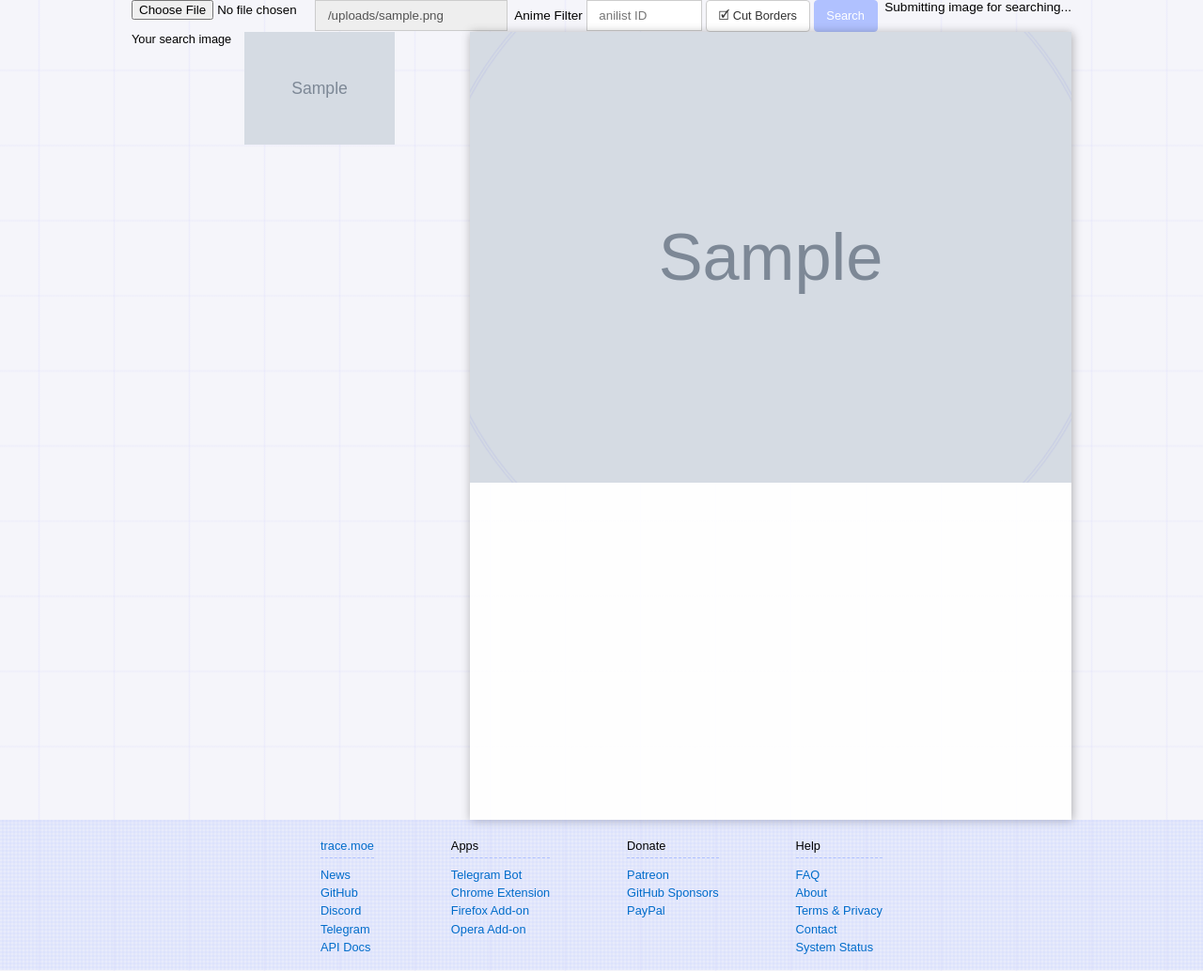
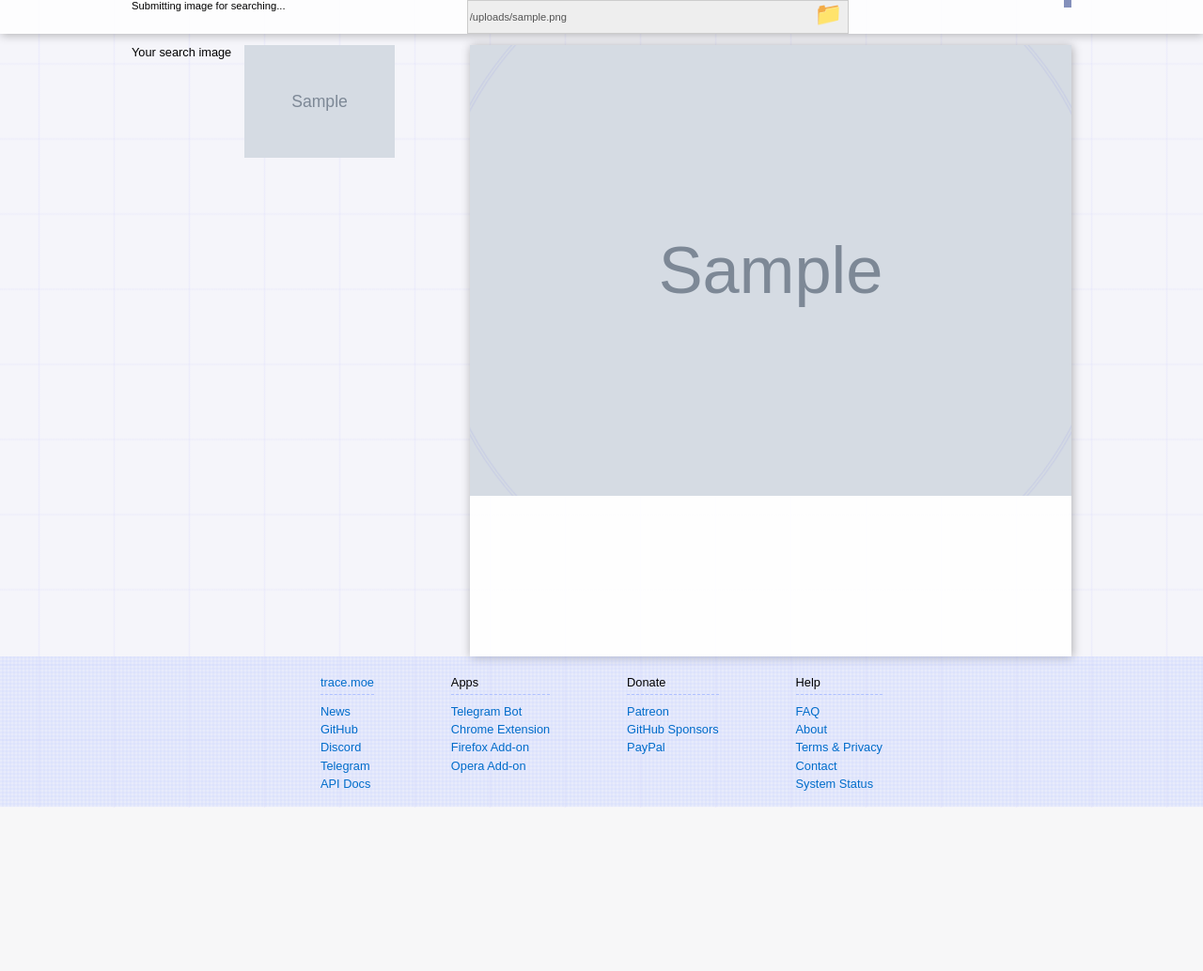
Before and after one commit to soruly/trace.moe-www, a Node project: template views/index.ejs in a window 1280 px wide. Shown: the whole page at 94% size. After the commit the page ends 859 px from the top, so only its background shows below. Run offline with Node 20 templates, Linux system fonts and the light colour scheme; the template is opened without the code that fills it: most values are stand-ins (such as "Sample title", 1, 10 or a date in 2020); grey boxes marked "Sample" are stand-in pictures.

Commit message:
Reconstruct search bar

```diff
--- a/static/css/index.css
+++ b/static/css/index.css
@@ -1,13 +1,3 @@
-.wrap {
-  display: flex;
-  flex-wrap: wrap;
-  align-items: flex-start;
-  align-content: space-around;
-  justify-content: space-between;
-  max-width: 1000px;
-  margin: auto;
-}
-
 .icon-check::after {
   content: "🗹";
 }
@@ -24,70 +14,147 @@
   content: "🔊";
 }
 
-.form {
+.search-bar {
+  position: absolute;
+  top: calc(50% - 80px);
+  transform: translate(0, -50%);
+  width: 100%;
+  transition: all 100ms;
+  z-index: 1;
+}
+.search-bar.ready {
+  top: 0;
+  left: 0;
+  right: 0;
+  width: 100%;
+  transition: all 100ms;
+  transform: translate(0, 0);
+  box-shadow: 1px 1px 10px rgba(0, 0, 0, 0.3);
+  background: rgba(255, 255, 255, 0.8);
+}
+.top {
+  max-width: 1000px;
+  margin: auto;
   font-size: 0.85rem;
-  width: 100%;
+  width: 300px;
   display: flex;
   flex-wrap: wrap;
   align-items: flex-start;
   align-content: space-around;
   justify-content: space-between;
+  transition: all 100ms;
+  box-shadow: 1px 1px 10px rgba(0, 0, 0, 0.3);
+  background: rgba(255, 255, 255, 0.8);
 }
-
-input[type="file"] {
-  width: 180px;
+.search-bar.ready .top {
+  width: 100%;
+  transition: all 100ms;
+  background: transparent;
+  box-shadow: unset;
 }
-
-.form-control {
+.advanced {
+  display: none;
+}
+.search-bar .image-url {
+  line-height: 2rem;
+  width: 15rem;
+  display: inline-block;
+  border: 1px solid #666666;
+  vertical-align: bottom;
+  outline: 0;
+  font-size: 0.7rem;
+  transition: all 300ms;
+}
+.search-bar.ready .image-url {
+  width: 25rem;
+}
+.search-bar .file {
+  position: relative;
+  width: 2rem;
+  height: 2rem;
+  font-size: 1.5rem;
+  overflow: hidden;
+  cursor: pointer;
+  display: inline-block;
+  left: -2.5rem;
+}
+.search-bar .file::after {
+  content: "📁";
+}
+.search-bar .file:hover::after {
+  content: "📂";
+}
+.search-bar .file input[type="file"] {
+  position: absolute;
+  top: 0;
+  right: 0;
+  font-size: 3rem;
+  opacity: 0;
+  cursor: inherit;
+}
+.search-bar .form-control {
   background-color: #ffffff;
   border-color: #cccccc;
 }
-.form-control[disabled] {
+.search-bar .form-control[disabled] {
   background-color: #eeeeee;
   border-color: #cccccc;
 }
-
-input[type="text"],
-input[type="url"] {
-  border: 1px solid #cccccc;
-  padding: 0.5rem 0.8rem;
-  outline: 0;
-}
-
-input[type="text"]:focus,
-input[type="url"]:focus {
+.search-bar input[type="text"]:focus,
+.search-bar input[type="url"]:focus {
   box-shadow: inset 0 1px 1px rgb(0 0 0 / 8%), 0 0 8px rgb(102 175 233 / 60%);
   border: 1px solid #b0c1ff;
 }
-
-input[type="text"] {
+.search-bar #anilistFilter {
   width: 6rem;
 }
-
-.btn {
+.search-bar button {
   display: inline-block;
   text-align: center;
   vertical-align: middle;
   cursor: pointer;
   border: 1px solid #cccccc;
-  padding: 0.5rem 0.8rem;
+  padding: 0.2rem 0.2rem;
   font-size: 0.8rem;
   line-height: 1rem;
-  border-radius: 4px;
   outline: 0;
 }
-.btn-default {
-  color: #333;
+.search-bar button[disabled] {
+  cursor: default;
+}
+.search-bar #cutBordersBtn {
+  color: #333333;
   background-color: #fff;
   border-color: #ccc;
 }
-.btn-primary {
-  color: #fff;
+.search-bar #searchBtn {
+  display: none;
+}
+.search-bar.ready #searchBtn {
+  display: inline-block;
+  color: #ffffff;
   background-color: #b0c1ff;
   border-color: #b0c1ff;
 }
-.message-text {
-  display: inline-block;
+.search-bar #searchBtn[disabled] {
+  color: #cccccc;
+  background-color: #8490bb;
+  border-color: #8490bb;
+}
+.search-bar .message-text {
+  font-size: 0.7rem;
+}
+
+.wrap {
+  opacity: 0;
+  display: flex;
+  flex-wrap: wrap;
+  align-items: flex-start;
+  align-content: space-around;
+  justify-content: space-between;
+  max-width: 1000px;
+  margin: 3rem auto;
+  transition: all 300ms;
 }
 
 .search-image {
@@ -176,6 +243,7 @@
 .player-pane .progress-bar-control {
   position: absolute;
   color: #b0c1ff;
+  transition: all 300ms;
 }
 .player-pane .sound-btn {
   position: absolute;
@@ -195,7 +263,7 @@
 .player-pane .file-name-display {
   font-size: 0.7rem;
   width: 500px;
-  height: 0.7rem;
+  height: 1rem;
   text-overflow: ellipsis;
   overflow: hidden;
   white-space: nowrap;
@@ -213,43 +281,32 @@
   opacity: 0;
   transition: all 300ms;
 }
-
+.info-pane .title {
+  font-size: 18px;
+}
+.info-pane .subtitle {
+  font-size: 12px;
+}
 .info-pane .divider {
   border-bottom: 1px dashed #b0c1ff;
 }
-
+.info-pane .poster img {
+  opacity: 0;
+  transition: all 300ms;
+}
 .info-pane .detail {
   display: flex;
   align-items: flex-start;
   align-content: space-around;
   justify-content: space-between;
 }
-
 .info-pane .table {
   display: block;
   max-width: 400px;
 }
-
-.info-pane .table {
-  margin-top: 10px;
-}
-
-.info-pane .subtitle {
-  font-size: 12px;
-}
-
-.info-pane .title {
-  font-size: 18px;
-}
-
-.info-pane table td {
-  padding: 3px;
-}
-
 .info-pane #table td:first-child {
   min-width: 60px;
 }
-
 .info-pane td {
   border-bottom: 1px dotted #cccccc;
   vertical-align: middle;
@@ -258,9 +315,8 @@
 .info-pane tr:last-child td {
   border-bottom: none;
 }
-
 .info-pane .foot-notes {
-  float: right;
+  text-align: right;
   font-size: 0.6rem;
 }
 
--- a/static/js/index.js
+++ b/static/js/index.js
@@ -5,11 +5,11 @@
 }
 
 const updateURLParam = () => {
-  if (document.querySelector("#imageURL").value) {
+  if (document.querySelector(".image-url").value) {
     history.replaceState(
       null,
       null,
-      `/?url=${encodeURIComponent(document.querySelector("#imageURL").value.replace(/ /g, "%20"))}`
+      `/?url=${encodeURIComponent(document.querySelector(".image-url").value.replace(/ /g, "%20"))}`
     );
   } else {
     history.replaceState(null, null, "/");
@@ -45,7 +45,7 @@
   resetAll();
   // clear the input if user upload/paste image
   if (/^blob:/.test(originalImage.src)) {
-    document.querySelector("#imageURL").value = "";
+    document.querySelector(".image-url").value = "";
   }
   // updateURLParam();
   prepareSearchImage();
@@ -53,7 +53,7 @@
 
 window.addEventListener("load", (event) => {
   if (originalImage.dataset.url) {
-    originalImage.src = originalImage.dataset.url;
+    startLoadImage(originalImage.dataset.url);
   }
 });
 
@@ -82,9 +82,9 @@
   animeInfo = null;
   document.querySelector(".player").pause();
   preview.removeEventListener("click", playPause);
-  document.querySelector("#message-text").innerText = "Submitting image for searching...";
+  document.querySelector(".message-text").innerText = "Submitting image for searching...";
   document.querySelector("#searchBtn").disabled = true;
-  document.querySelector("#imageURL").disabled = true;
+  document.querySelector(".image-url").disabled = true;
 
   const formData = new FormData();
   formData.append("image", imgData);
@@ -106,31 +106,31 @@
   document.querySelector("#searchBtn span").classList.add("icon-search");
 
   document.querySelector("#searchBtn").disabled = false;
-  document.querySelector("#imageURL").disabled = false;
+  document.querySelector(".image-url").disabled = false;
 
   document.querySelector(".loading").classList.add("hidden");
   document.querySelector(".loader").classList.remove("ripple");
   document.querySelector("#searchBtn").disabled = false;
-  document.querySelector("#imageURL").disabled = false;
-  document.querySelector("#message-text").innerText = "";
+  document.querySelector(".image-url").disabled = false;
+  document.querySelector(".message-text").innerText = "";
 
   if (res.status === 429) {
-    document.querySelector("#message-text").innerText =
+    document.querySelector(".message-text").innerText =
       "You have searched too many times, please try again later.";
     return;
   }
   if (res.status !== 200) {
-    document.querySelector("#message-text").innerText = "Connection to Search Server Failed";
+    document.querySelector(".message-text").innerText = "Connection to Search Server Failed";
     return;
   }
   const { frameCount, result } = await res.json();
 
-  document.querySelector("#message-text").innerHTML += `${frameCount
+  document.querySelector(".message-text").innerHTML += `${frameCount
     .toString()
     .replace(/\B(?=(\d{3})+(?!\d))/g, ",")} frames searched`;
 
   if (result.length === 0) {
-    document.querySelector("#message-text").innerText = "No result";
+    document.querySelector(".message-text").innerText = "No result";
     return;
   }
 
@@ -194,25 +194,29 @@
 
 document.querySelector("#searchBtn").addEventListener("click", search);
 
+const startLoadImage = (src) => {
+  document.querySelector(".message-text").innerText = "Loading search image...";
+  document.querySelector(".wrap").style.opacity = 1;
+  document.querySelector(".search-bar").classList.add("ready");
+  originalImage.src = src;
+};
+
 let fetchImageDelay;
 
-document.querySelector("#imageURL").addEventListener("input", function () {
+document.querySelector(".image-url").addEventListener("input", function () {
   clearTimeout(fetchImageDelay);
-  if (document.querySelector("#imageURL").value.length) {
+  if (document.querySelector(".image-url").value.length) {
     if (document.querySelector("form").checkValidity()) {
       fetchImageDelay = setTimeout(function () {
-        document.querySelector("#message-text").innerText =
-          '<span class="icon icon-repeat spinning"></span>';
-        originalImage.src =
-          "https://trace.moe/image-proxy?url=" +
-          encodeURIComponent(document.querySelector("#imageURL").value.replace(/ /g, "%20"));
+        startLoadImage(`https://trace.moe/image-proxy?url=
+        ${encodeURIComponent(document.querySelector(".image-url").value.replace(/ /g, "%20"))}`);
         history.replaceState(
           null,
           null,
           "/?url=" +
-            encodeURIComponent(document.querySelector("#imageURL").value.replace(/ /g, "%20"))
+            encodeURIComponent(document.querySelector(".image-url").value.replace(/ /g, "%20"))
         );
-      }, 500);
+      }, 10);
     } else {
       document.querySelector("#submit").click();
     }
@@ -341,7 +345,7 @@
 };
 
 originalImage.onerror = function () {
-  document.querySelector("#message-text").innerText = "";
+  document.querySelector(".message-text").innerText = "";
 };
 
 let prepareSearchImage = function () {
@@ -369,9 +373,9 @@
       imgData = blob;
 
       document.querySelector("#searchBtn").disabled = false;
-      document.querySelector("#message-text").innerText = "";
+      document.querySelector(".message-text").innerText = "";
       if (document.querySelector("#autoSearch").checked) {
-        document.querySelector("#message-text").innerText = "";
+        document.querySelector(".message-text").innerText = "";
         document.querySelector("#autoSearch").checked = false;
         search();
       }
@@ -394,12 +398,12 @@
   }
 
   if (file) {
-    document.querySelector("#message-text").innerText = "Reading File...";
+    document.querySelector(".message-text").innerText = "Reading File...";
     if (file.type.match("image.*")) {
       URL.revokeObjectURL(originalImage.src);
-      originalImage.src = URL.createObjectURL(file);
+      startLoadImage(URL.createObjectURL(file));
     } else {
-      document.querySelector("#message-text").innerText = "Error: File is not an image";
+      document.querySelector(".message-text").innerText = "Error: File is not an image";
       return false;
     }
   }
@@ -416,7 +420,7 @@
 dropZone.addEventListener("dragover", handleDragOver, false);
 dropZone.addEventListener("drop", handleFileSelect, false);
 
-document.querySelector("#file").addEventListener("change", handleFileSelect, false);
+document.querySelector("input[type=file]").addEventListener("change", handleFileSelect, false);
 
 let CLIPBOARD = new CLIPBOARD_CLASS(dropZone);
 
@@ -463,7 +467,7 @@
   // default paste action
   this.paste_auto = function (e) {
     if (
-      e.target !== document.querySelector("#imageURL") &&
+      e.target !== document.querySelector(".image-url") &&
       e.target !== document.querySelector("#anilistFilter")
     ) {
       paste_mode = "";
@@ -498,7 +502,7 @@
     pastedImage.onload = function () {
       ctx.drawImage(pastedImage, 0, 0);
     };
-    originalImage.src = source;
+    startLoadImage(source);
   };
 }
 
--- a/static/js/info.js
+++ b/static/js/info.js
@@ -1,8 +1,9 @@
 const showAnilistInfo = async (anilistID) => {
   document.querySelector(".info-pane").style.opacity = 0;
+  document.querySelector(".info-pane .poster a img").style.opacity = 0;
   const data = await (await fetch(`https://api.trace.moe/info/${anilistID}`)).json();
+
   displayInfo(data);
-  document.querySelector(".info-pane").style.display = "inline-block";
   document.querySelector(".info-pane").style.opacity = 1;
 };
 
@@ -13,9 +14,9 @@
   if (src.coverImage.large) {
     document.querySelector(".info-pane .poster a").href = `//anilist.co/anime/${src.id}`;
     document.querySelector(".info-pane .poster a img").src = src.coverImage.large;
-    document.querySelector(".info-pane .poster a").style.visibility = "visible";
-  } else {
-    document.querySelector(".info-pane .poster a").style.visibility = "hidden";
+    document.querySelector(".info-pane .poster a img").addEventListener("load", (e) => {
+      e.target.style.opacity = 1;
+    });
   }
 
   let naturalText = "";
--- a/views/index.ejs
+++ b/views/index.ejs
@@ -52,49 +52,44 @@
     </div>
   </template>
 
-  <div class="wrap">
-    <div class="form">
-      <% if (originalImage) { %>
-      <input id="autoSearch" type="checkbox" style="display: none" checked />
-      <% } else { %>
-      <input id="autoSearch" type="checkbox" style="display: none" />
-      <% } %>
-      <input type="file" id="file" name="files[]" />
-      <br />
+  <div class="search-bar <%= imageURL ? 'ready' : '' %>">
+    <div class="top">
+      <div class="message-text">Drag &amp; Drop / Ctrl+V</div>
       <form method="post">
         <input
           type="url"
           pattern="https?://.+"
           name="imageURL"
-          class="form-control"
-          id="imageURL"
+          class="form-control image-url"
           placeholder="Image URL"
           value="<%= imageURL %>"
         />
+        <div class="file">
+          <input type="file" name="files[]" class="form-control" />
+        </div>
         <input type="submit" id="submit" style="display: none" />
+        <% if (originalImage) { %>
+        <input id="autoSearch" type="checkbox" style="display: none" checked />
+        <% } else { %>
+        <input id="autoSearch" type="checkbox" style="display: none" />
+        <% } %>
       </form>
 
-      <div>
-        <label for="anilistFilter">Anime Filter</label>
-        <input
-          type="text"
-          id="anilistFilter"
-          class="form-control input-sm"
-          placeholder="anilist ID"
-        />
-        <button id="cutBordersBtn" type="button" class="btn btn-default btn-sm">
+      <div class="advanced">
+        <label for="anilistFilter">Filter</label>
+        <input type="text" id="anilistFilter" class="form-control" placeholder="anilist ID" />
+        <button id="cutBordersBtn" class="form-control">
           <span class="icon icon-check"></span> Cut Borders
         </button>
+      </div>
 
-        <button id="searchBtn" type="button" class="btn btn-default btn-sm btn-primary" disabled>
-          <span class="icon icon-search"></span> Search
-        </button>
-      </div>
-      <div id="message-text">
-        Upload file / Drag &amp; Drop Anime ScreenShot / Ctrl+V / Enter Image URL
-      </div>
+      <button id="searchBtn" class="form-control" disabled>
+        <span class="icon icon-search"></span>
+      </button>
     </div>
+  </div>
 
+  <div class="wrap">
     <div class="result-list">
       <div class="search-image">
         <div class="search-image-text">Your search image</div>
@@ -162,10 +157,7 @@
             </tr>
           </table>
           <div class="poster">
-            <a href="//anilist.co/anime/21034"
-              ><img
-                src="https://s4.anilist.co/file/anilistcdn/media/anime/cover/medium/bx21034-PgPlR55DktTJ.jpg"
-            /></a>
+            <a href=""><img src="" /></a>
           </div>
         </div>
         <div class="divider"></div>
```
